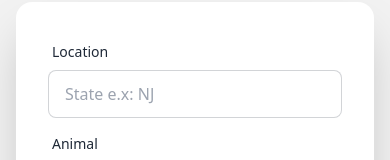
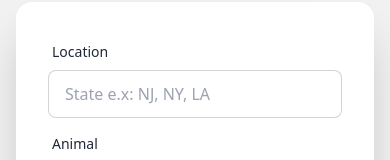
Before and after one commit to AltinGruda/Furry-Friend, a React (Vite) app: page / in a window 390 px wide. Shown: the part 550-710 px from the top of the page. Built offline with nearby package versions, Linux system fonts and the light colour scheme; no server answers.

Commit message:
fixed home form responsivitiy

```diff
--- a/src/pages/SearchParams.jsx
+++ b/src/pages/SearchParams.jsx
@@ -22,7 +22,7 @@ const SearchParams = () => {
       <div className="flex justify-center">
         <Logo />
       </div>
-      <div className="flex flex-center justify-center">
+      <div className="md:flex md:flex-center md:justify-center">
         <div className="hero-content flex-col lg:flex-row-reverse items-center">
           <div className="text-center lg:text-top">
             <h1 className="text-5xl font-bold  md:justify-items-start">
@@ -53,7 +53,7 @@ const SearchParams = () => {
                 </label>
                 <input
                   type="text"
-                  placeholder="State e.x: NJ"
+                  placeholder="State e.x: NJ, NY, LA"
                   name="location"
                   className="input input-bordered"
                 />
```
